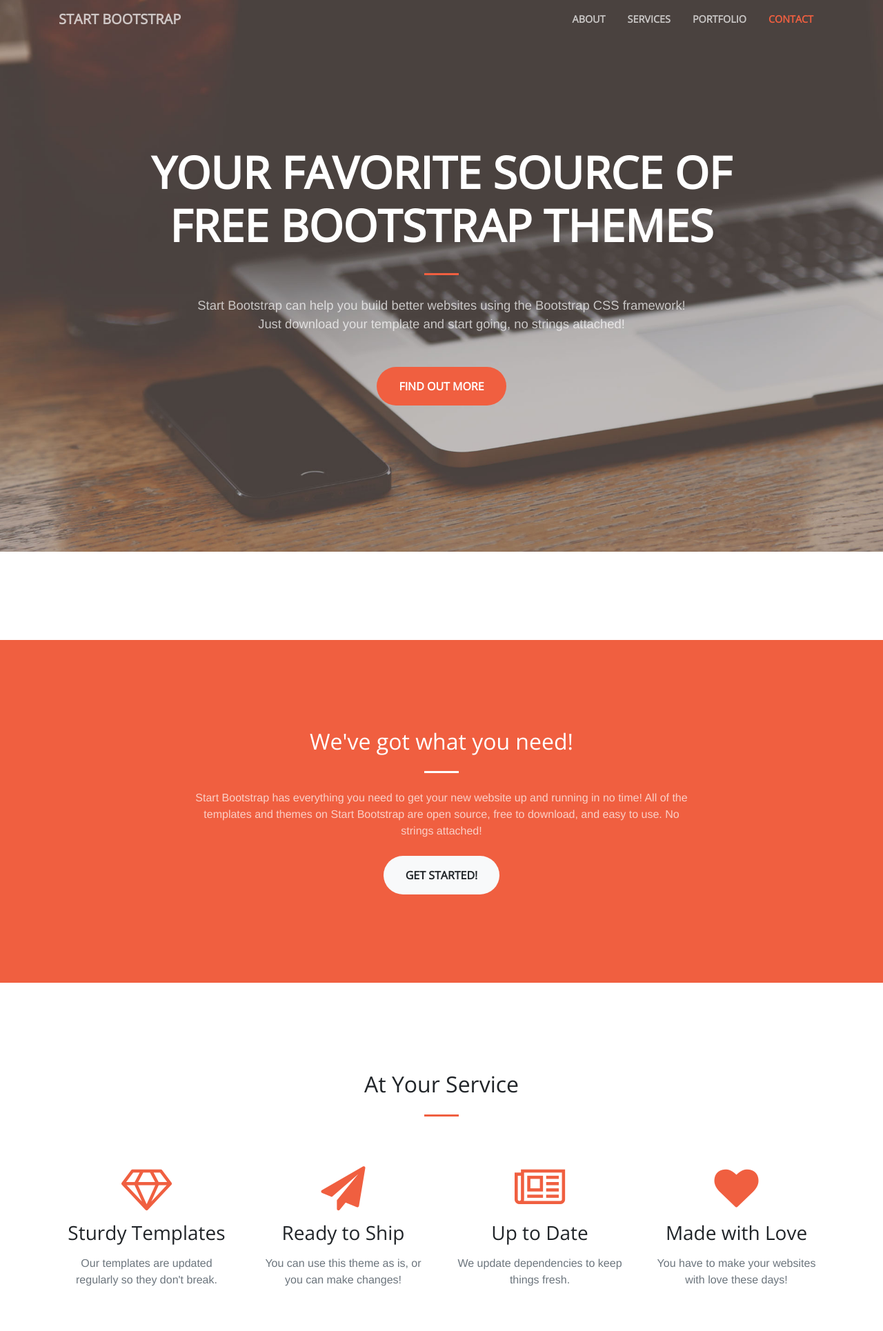
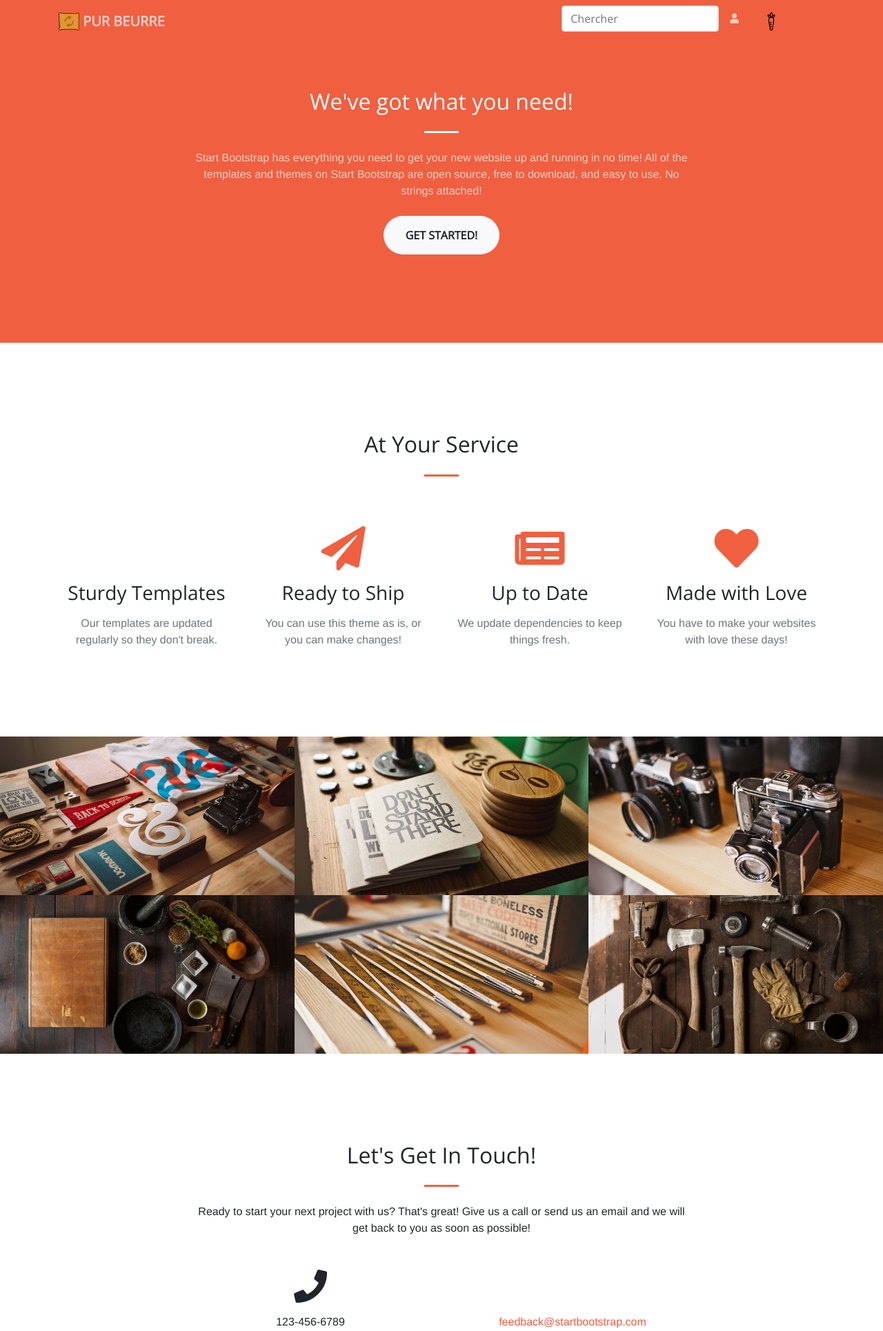
Before and after one commit to AlexBardDev/Project_8_OC, a Django app: page / in a window 1280 px wide. Shown: the top 1930 px of the page at 69% size. Run offline with Django 3.2, Linux system fonts and the light colour scheme; some libraries are stand-ins or nearby versions; some web fonts are replaced.

Commit message:
Added a logo and some icons to the navigation

```diff
--- a/pur_beurre_project/food_substitute/templates/food_substitute/base.html
+++ b/pur_beurre_project/food_substitute/templates/food_substitute/base.html
@@ -1,13 +1,11 @@
 {% load static %}
 <!DOCTYPE html>
-<html lang="en">
+<html lang="fr">
 
   <head>
 
     <meta charset="utf-8">
     <meta name="viewport" content="width=device-width, initial-scale=1, shrink-to-fit=no">
-    <meta name="description" content="">
-    <meta name="author" content="">
 
     <title>{% block title_page %}{% endblock %}</title>
 
@@ -25,6 +23,12 @@
     <!-- Custom styles for this template -->
     <link href="{% static 'food_substitute/theme/css/creative.min.css' %}" rel="stylesheet">
 
+    <!-- Font Awesome -->
+    <link rel="stylesheet" href="https://use.fontawesome.com/releases/v5.0.12/css/all.css">
+
+    <!-- Specifi CSS for this project -->
+    <link href="{% static 'food_substitute/style.css' %}">
+
   </head>
 
   <body id="page-top">
@@ -32,49 +36,42 @@
     <!-- Navigation -->
     <nav class="navbar navbar-expand-lg navbar-light fixed-top" id="mainNav">
       <div class="container">
-        <a class="navbar-brand js-scroll-trigger" href="#page-top">Start Bootstrap</a>
+        <a class="navbar-brand js-scroll-trigger" href="#page-top">
+	  <img src="{% static 'food_substitute/images/logo.png' %}" width="30" height="30" class="d-inline-block align-top" alt="logo"/>
+	  Pur Beurre
+	</a>
         <button class="navbar-toggler navbar-toggler-right" type="button" data-toggle="collapse" data-target="#navbarResponsive" aria-controls="navbarResponsive" aria-expanded="false" aria-label="Toggle navigation">
           <span class="navbar-toggler-icon"></span>
         </button>
         <div class="collapse navbar-collapse" id="navbarResponsive">
           <ul class="navbar-nav ml-auto">
             <li class="nav-item">
-              <a class="nav-link js-scroll-trigger" href="#about">About</a>
+	      <form class="form-inline">
+		<input class="form-control" type="search" placeholder="Chercher" aria-label="Search"/>
+	      </form>
             </li>
             <li class="nav-item">
-              <a class="nav-link js-scroll-trigger" href="#services">Services</a>
+	      <a class="nav-link js-scroll-trigger" href="#"><span class="fas fa-user"></span></a>
             </li>
             <li class="nav-item">
-              <a class="nav-link js-scroll-trigger" href="#portfolio">Portfolio</a>
+ 	      <a class="nav-link js-scroll-trigger" href="#"><img src="{% static 'food_substitute/images/image_menu.png' %}" width="30" height="30" class="d-inline-block align-top" alt="carotte" /></a>
             </li>
             <li class="nav-item">
-              <a class="nav-link js-scroll-trigger" href="#contact">Contact</a>
+              <a class="nav-link js-scroll-trigger" href="#contact"><span class="fas fa-sign-out-alt"></span></a>
             </li>
           </ul>
         </div>
       </div>
     </nav>
 
-    <header class="masthead text-center text-white d-flex">
-      <div class="container my-auto">
-        <div class="row">
-          <div class="col-lg-10 mx-auto">
-            <h1 class="text-uppercase">
-              <strong>Your Favorite Source of Free Bootstrap Themes</strong>
-            </h1>
-            <hr>
-          </div>
-          <div class="col-lg-8 mx-auto">
-            <p class="text-faded mb-5">Start Bootstrap can help you build better websites using the Bootstrap CSS framework! Just download your template and start going, no strings attached!</p>
-            <a class="btn btn-primary btn-xl js-scroll-trigger" href="#about">Find Out More</a>
-          </div>
-        </div>
-      </div>
-    </header>
+    {% block content %}{% endblock %}
 
-    <section/>
-	    {% block content %}{% endblock %}
-    </section>
+    <footer class="container-fluid">
+	    <div class="row text-center">
+		    <p class="col-xl-6">Mentions Légales</p>
+		    <p class="col-xl-6">Contact</p>
+	    </div>
+    </footer>
 
     <!-- Bootstrap core JavaScript -->
     <script src="{% static 'food_substitute/theme/vendor/jquery/jquery.min.js' %}"></script>
@@ -88,6 +85,9 @@
     <!-- Custom scripts for this template -->
     <script src="{% static 'food_substitute/theme/js/creative.min.js' %}"></script>
 
+    <!-- Specific JavaScript for this project -->
+    <script src="{% static 'food_substitute/script.js' %}"></script>
+
   </body>
 
 </html>
--- a/pur_beurre_project/food_substitute/templates/food_substitute/home.html
+++ b/pur_beurre_project/food_substitute/templates/food_substitute/home.html
@@ -156,13 +156,6 @@
       </div>
     </section>
 
-    <section class="bg-dark text-white">
-      <div class="container text-center">
-        <h2 class="mb-4">Free Download at Start Bootstrap!</h2>
-        <a class="btn btn-light btn-xl sr-button" href="http://startbootstrap.com/template-overviews/creative/">Download Now!</a>
-      </div>
-    </section>
-
     <section id="contact">
       <div class="container">
         <div class="row">
```
